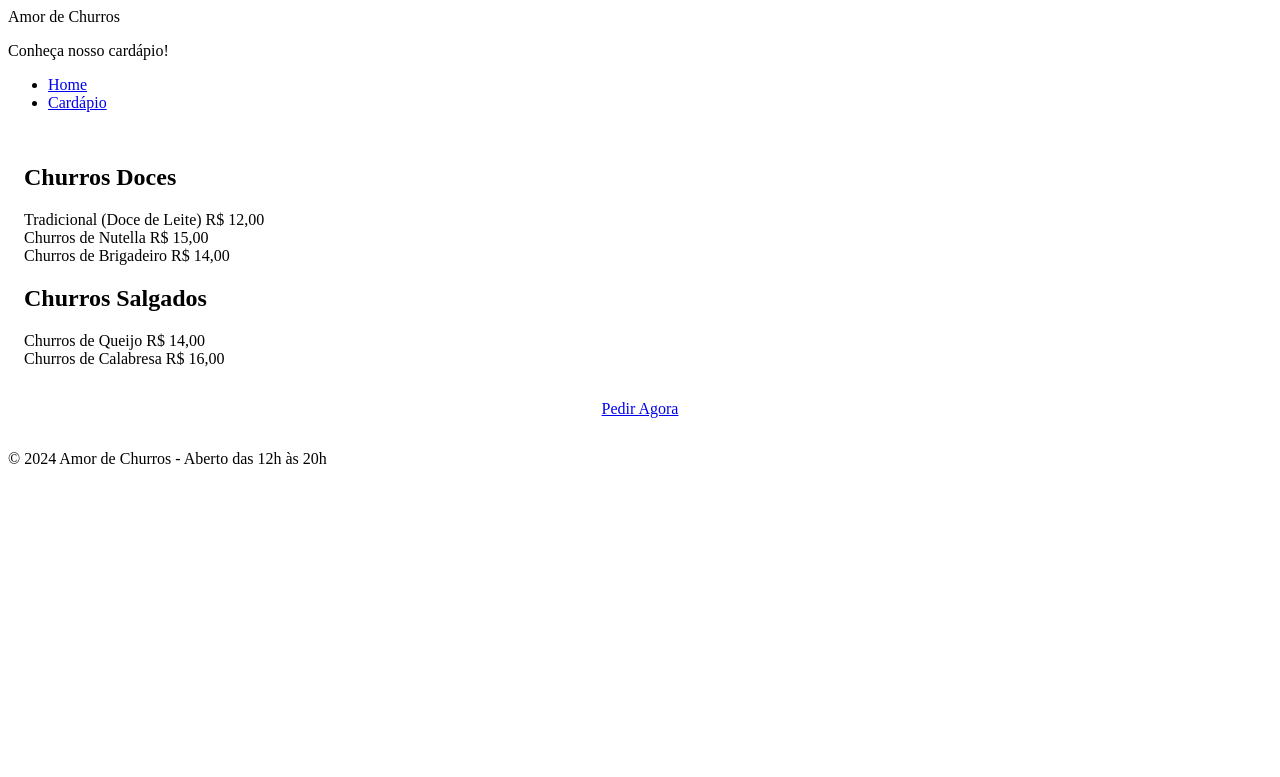
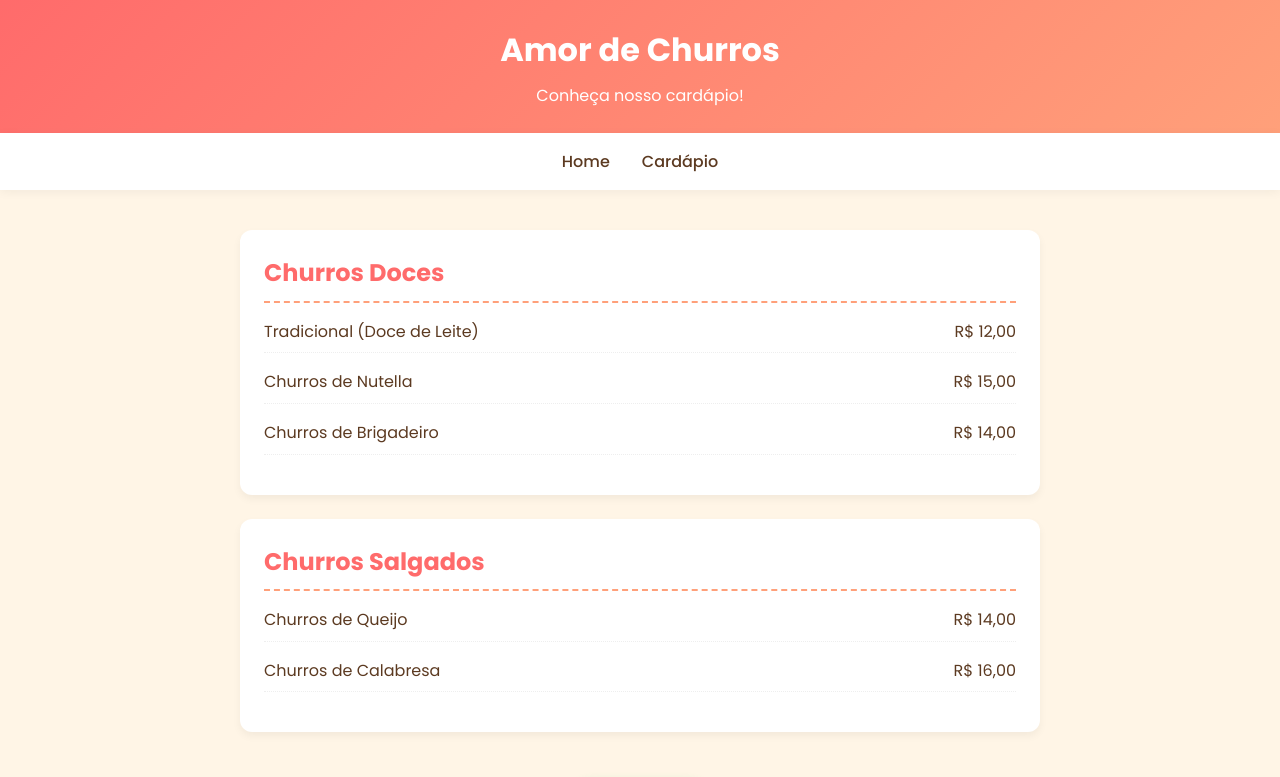
Before and after one commit to Gustavo-Pereira-Carvalho/Amor-de-churros, a plain HTML site: page cardapio.html in a window 1280 px wide. Shown: the top 777 px of the page. Drawn offline with Linux system fonts and the light colour scheme.

Commit message:
Update cardapio.html

```diff
--- a/cardapio.html
+++ b/cardapio.html
@@ -1,7 +1,11 @@
 <!DOCTYPE html>
 <html lang="pt-BR">
 <head>
-  <!-- Mesmo head do index.html -->
+  <meta charset="UTF-8">
+  <meta name="viewport" content="width=device-width, initial-scale=1.0">
+  <title>Amor de Churros - Limão</title>
+  <link rel="stylesheet" href="style.css">
+  <link href="https://fonts.googleapis.com/css2?family=Poppins:wght@400;500;700&display=swap" rel="stylesheet">
 </head>
 <body>
   <header>
```
